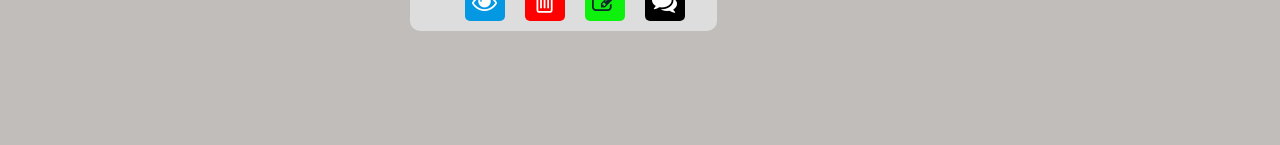
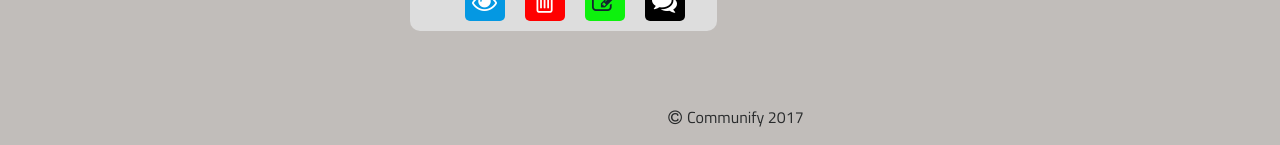
Before and after one commit to Kylar101/Storymate, a PHP site: page /profile.html in a window 1280 px wide. Shown: the part 1294-1439 px from the top of the page. Before the commit the page ends 1325 px from the top, so only its background shows below. Run offline with PHP 8.4, Linux system fonts and the light colour scheme; some libraries are stand-ins or nearby versions.

Commit message:
done profile page

```diff
--- a/css/style.css
+++ b/css/style.css
@@ -105,6 +105,15 @@
     #side-bar ul li {
       margin-left: 5px;
       padding-top: 10px; }
+
+#footer-content {
+  margin-left: 15vw;
+  text-align: center; }
+
+.copyright:before {
+  content: "\f1f9";
+  font-family: "FontAwesome";
+  margin-right: 5px; }
 
 #main-content {
   display: flex; }
--- a/profile.html
+++ b/profile.html
@@ -87,8 +87,9 @@
 		</article>
 	</div>
 
-	<footer>
-
+	<!-- footer content -->
+	<footer id="footer-content">
+		<p class="copyright">Communify 2017</p>
 	</footer>
 
 
--- /dev/null
+++ b/scss/_footer.scss
@@ -0,0 +1,13 @@
+#footer-content {
+	margin-left: 15vw;
+	text-align: center;
+}
+
+// legal
+.copyright {
+	&:before {
+		content: "\f1f9";
+		font-family: "FontAwesome";
+		margin-right: 5px;
+	}
+}
--- a/scss/_objects.scss
+++ b/scss/_objects.scss
@@ -39,6 +39,7 @@
 	}
 }
 
+// story cards
 .story-card-buttons {
 	margin-top: 5vh;
 	display: flex;
--- a/scss/style.scss
+++ b/scss/style.scss
@@ -4,6 +4,7 @@
 // partials
 @import "top-bar";
 @import "side-bar";
+@import "footer";
 
 // pages
 @import "profile";
```
